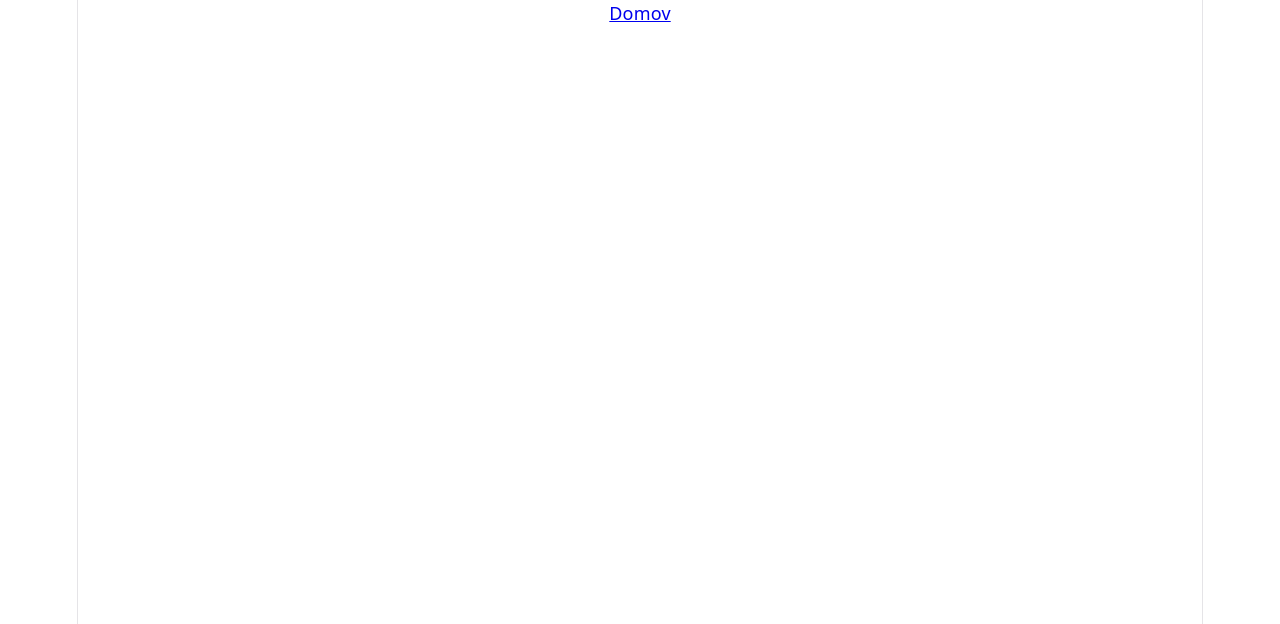
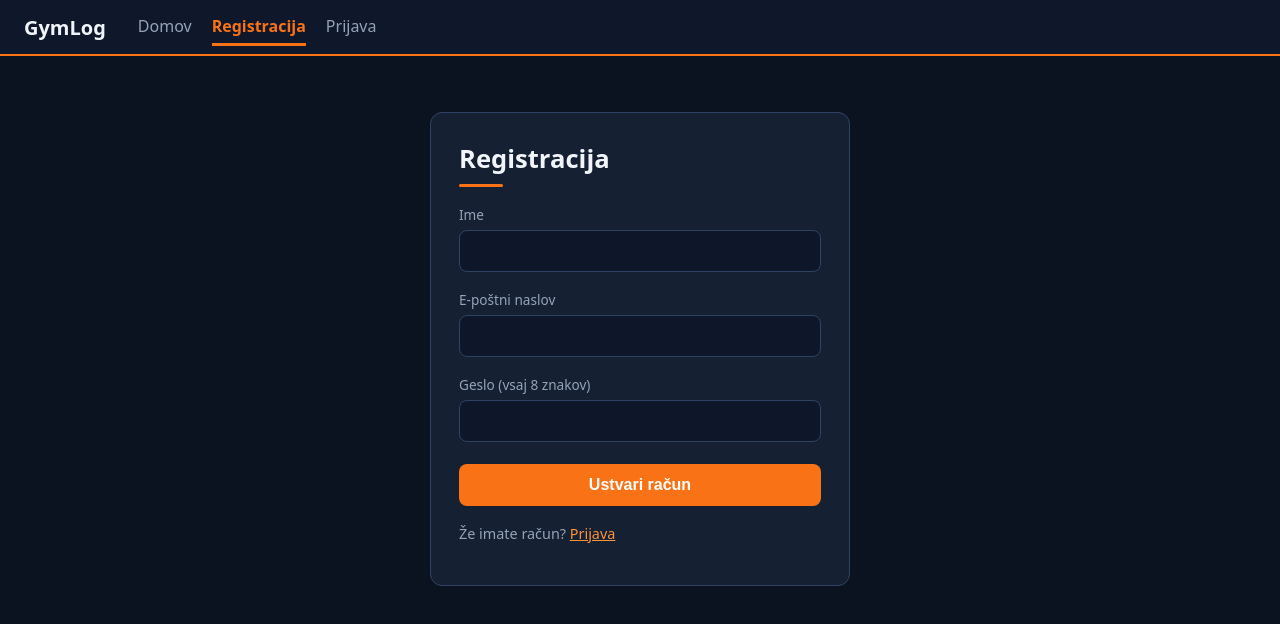
Before and after one commit to SimeonJovanovski32/RIRS-Vaje-Gymlog, a React app in the folder frontend/: page /registracija in a window 1280 px wide. Before the commit this address had no page. Shown: the top 624 px of the page. Built offline with nearby package versions, Linux system fonts and the light colour scheme; the HTML template or start-up script is replaced by a standard one.

Commit message:
style: osnovni videz aplikacije in obrazca za registracijo (#6)

```diff
--- a/frontend/src/App.jsx
+++ b/frontend/src/App.jsx
@@ -1,5 +1,10 @@
 import { useEffect, useState } from 'react'
-import { Link, Route, Routes } from 'react-router-dom'
+import { NavLink, Route, Routes, useLocation } from 'react-router-dom'
+import Registracija from './pages/Registracija.jsx'
+
+function povezava({ isActive }) {
+  return isActive ? 'aktiven' : ''
+}
 
 function Domov() {
   const [stanje, setStanje] = useState('preverjam...')
@@ -12,9 +17,20 @@ function Domov() {
   }, [])
 
   return (
-    <div>
+    <div className="kartica">
       <h1>GymLog</h1>
-      <p>Stanje API-ja: {stanje}</p>
+      <p className="podnozje">Stanje API-ja: {stanje}</p>
+    </div>
+  )
+}
+
+function Prijava() {
+  const { state } = useLocation()
+  return (
+    <div className="kartica">
+      <h1>Prijava</h1>
+      {state?.registriran && <p className="uspeh">Registracija je uspela. Prijavite se.</p>}
+      <p className="podnozje">Prijavni obrazec bo dodan v US-02.</p>
     </div>
   )
 }
@@ -22,12 +38,21 @@ function Domov() {
 export default function App() {
   return (
     <div>
-      <nav>
-        <Link to="/">Domov</Link>
-      </nav>
-      <Routes>
-        <Route path="/" element={<Domov />} />
-      </Routes>
+      <header className="vrh">
+        <span className="logo">GymLog</span>
+        <nav>
+          <NavLink to="/" end className={povezava}>Domov</NavLink>
+          <NavLink to="/registracija" className={povezava}>Registracija</NavLink>
+          <NavLink to="/prijava" className={povezava}>Prijava</NavLink>
+        </nav>
+      </header>
+      <main className="stran">
+        <Routes>
+          <Route path="/" element={<Domov />} />
+          <Route path="/registracija" element={<Registracija />} />
+          <Route path="/prijava" element={<Prijava />} />
+        </Routes>
+      </main>
     </div>
   )
 }
--- a/frontend/src/index.css
+++ b/frontend/src/index.css
@@ -1,111 +1,163 @@
 :root {
-  --text: #6b6375;
-  --text-h: #08060d;
-  --bg: #fff;
-  --border: #e5e4e7;
-  --code-bg: #f4f3ec;
-  --accent: #aa3bff;
-  --accent-bg: rgba(170, 59, 255, 0.1);
-  --accent-border: rgba(170, 59, 255, 0.5);
-  --social-bg: rgba(244, 243, 236, 0.5);
-  --shadow:
-    rgba(0, 0, 0, 0.1) 0 10px 15px -3px, rgba(0, 0, 0, 0.05) 0 4px 6px -2px;
-
-  --sans: system-ui, 'Segoe UI', Roboto, sans-serif;
-  --heading: system-ui, 'Segoe UI', Roboto, sans-serif;
-  --mono: ui-monospace, Consolas, monospace;
-
-  font: 18px/145% var(--sans);
-  letter-spacing: 0.18px;
-  color-scheme: light dark;
-  color: var(--text);
-  background: var(--bg);
-  font-synthesis: none;
-  text-rendering: optimizeLegibility;
-  -webkit-font-smoothing: antialiased;
-  -moz-osx-font-smoothing: grayscale;
-
-  @media (max-width: 1024px) {
-    font-size: 16px;
-  }
+  color-scheme: dark;
+  font-family: system-ui, -apple-system, 'Segoe UI', Roboto, sans-serif;
 }
 
-@media (prefers-color-scheme: dark) {
-  :root {
-    --text: #9ca3af;
-    --text-h: #f3f4f6;
-    --bg: #16171d;
-    --border: #2e303a;
-    --code-bg: #1f2028;
-    --accent: #c084fc;
-    --accent-bg: rgba(192, 132, 252, 0.15);
-    --accent-border: rgba(192, 132, 252, 0.5);
-    --social-bg: rgba(47, 48, 58, 0.5);
-    --shadow:
-      rgba(0, 0, 0, 0.4) 0 10px 15px -3px, rgba(0, 0, 0, 0.25) 0 4px 6px -2px;
-  }
-
-  #social .button-icon {
-    filter: invert(1) brightness(2);
-  }
+* {
+  box-sizing: border-box;
 }
 
 body {
   margin: 0;
+  background: #0b1220;
+  color: #f1f5f9;
+  min-height: 100vh;
 }
 
-#root {
-  width: 1126px;
-  max-width: 100%;
-  margin: 0 auto;
-  text-align: center;
-  border-inline: 1px solid var(--border);
-  min-height: 100svh;
-  display: flex;
-  flex-direction: column;
-  box-sizing: border-box;
+a {
+  color: #fb923c;
 }
 
-h1,
-h2 {
-  font-family: var(--heading);
-  font-weight: 500;
-  color: var(--text-h);
+.vrh {
+  display: flex;
+  align-items: center;
+  gap: 32px;
+  padding: 0 24px;
+  height: 56px;
+  background: #0f172a;
+  border-bottom: 2px solid #f97316;
 }
 
-h1 {
-  font-size: 56px;
-  letter-spacing: -1.68px;
-  margin: 32px 0;
-  @media (max-width: 1024px) {
-    font-size: 36px;
-    margin: 20px 0;
-  }
-}
-h2 {
-  font-size: 24px;
-  line-height: 118%;
-  letter-spacing: -0.24px;
-  margin: 0 0 8px;
-  @media (max-width: 1024px) {
-    font-size: 20px;
-  }
-}
-p {
-  margin: 0;
+.logo {
+  font-weight: 700;
+  font-size: 1.25rem;
 }
 
-code,
-.counter {
-  font-family: var(--mono);
-  display: inline-flex;
-  border-radius: 4px;
-  color: var(--text-h);
+.vrh nav {
+  display: flex;
+  gap: 20px;
 }
 
-code {
-  font-size: 15px;
-  line-height: 135%;
-  padding: 4px 8px;
-  background: var(--code-bg);
+.vrh nav a {
+  color: #94a3b8;
+  text-decoration: none;
+  padding: 6px 0;
+  border-bottom: 3px solid transparent;
 }
+
+.vrh nav a:hover {
+  color: #f1f5f9;
+}
+
+.vrh nav a.aktiven {
+  color: #f97316;
+  border-bottom-color: #f97316;
+  font-weight: 600;
+}
+
+.stran {
+  padding: 32px 16px;
+}
+
+.kartica {
+  max-width: 420px;
+  margin: 24px auto;
+  background: #162033;
+  border: 1px solid #2f4264;
+  border-radius: 12px;
+  padding: 28px;
+}
+
+.kartica h1 {
+  margin: 0;
+  font-size: 1.6rem;
+}
+
+.kartica h1::after {
+  content: '';
+  display: block;
+  width: 44px;
+  height: 3px;
+  background: #f97316;
+  margin-top: 8px;
+  border-radius: 2px;
+}
+
+.polje {
+  margin-top: 18px;
+}
+
+.polje label {
+  display: block;
+  font-size: 0.85rem;
+  color: #94a3b8;
+  margin-bottom: 6px;
+}
+
+.polje input {
+  width: 100%;
+  padding: 11px 12px;
+  background: #0e1729;
+  color: #f1f5f9;
+  border: 1px solid #2f4264;
+  border-radius: 8px;
+  font-size: 1rem;
+}
+
+.polje input:focus {
+  outline: none;
+  border-color: #f97316;
+  box-shadow: 0 0 0 3px rgba(249, 115, 22, 0.25);
+}
+
+.napaka-polje {
+  color: #f87171;
+  font-size: 0.85rem;
+  margin: 6px 0 0;
+}
+
+.napaka {
+  background: #3b1717;
+  border: 1px solid #f87171;
+  color: #fecaca;
+  padding: 10px 12px;
+  border-radius: 8px;
+  margin-top: 18px;
+}
+
+.uspeh {
+  background: #10301f;
+  border: 1px solid #22c55e;
+  color: #86efac;
+  padding: 10px 12px;
+  border-radius: 8px;
+  margin-top: 18px;
+}
+
+.gumb {
+  width: 100%;
+  margin-top: 22px;
+  padding: 12px;
+  background: #f97316;
+  color: #fff;
+  border: 0;
+  border-radius: 8px;
+  font-size: 1rem;
+  font-weight: 700;
+  cursor: pointer;
+}
+
+.gumb:hover {
+  background: #fb923c;
+}
+
+.gumb:disabled {
+  opacity: 0.6;
+  cursor: not-allowed;
+}
+
+.podnozje {
+  margin-top: 18px;
+  color: #94a3b8;
+  font-size: 0.9rem;
+}
--- /dev/null
+++ b/frontend/src/pages/Registracija.jsx
@@ -0,0 +1,69 @@
+import { useState } from 'react'
+import { Link, useNavigate } from 'react-router-dom'
+
+export default function Registracija() {
+  const navigate = useNavigate()
+  const [vrednosti, setVrednosti] = useState({ ime: '', email: '', geslo: '' })
+  const [polja, setPolja] = useState({})
+  const [napaka, setNapaka] = useState('')
+  const [posilja, setPosilja] = useState(false)
+
+  function onChange(e) {
+    setVrednosti({ ...vrednosti, [e.target.name]: e.target.value })
+  }
+
+  async function onSubmit(e) {
+    e.preventDefault()
+    setPolja({})
+    setNapaka('')
+    setPosilja(true)
+    try {
+      const res = await fetch('/api/auth/register', {
+        method: 'POST',
+        headers: { 'Content-Type': 'application/json' },
+        body: JSON.stringify(vrednosti),
+      })
+      const data = await res.json()
+      if (res.status === 201) {
+        navigate('/prijava', { state: { registriran: true } })
+        return
+      }
+      if (data.polja) setPolja(data.polja)
+      setNapaka(data.napaka || 'Registracija ni uspela')
+    } catch {
+      setNapaka('Strežnik ni dosegljiv')
+    } finally {
+      setPosilja(false)
+    }
+  }
+
+  return (
+    <div className="kartica">
+      <h1>Registracija</h1>
+      <form onSubmit={onSubmit} noValidate>
+        <div className="polje">
+          <label htmlFor="ime">Ime</label>
+          <input id="ime" name="ime" value={vrednosti.ime} onChange={onChange} />
+          {polja.ime && <p className="napaka-polje" role="alert">{polja.ime}</p>}
+        </div>
+        <div className="polje">
+          <label htmlFor="email">E-poštni naslov</label>
+          <input id="email" name="email" type="email" value={vrednosti.email} onChange={onChange} />
+          {polja.email && <p className="napaka-polje" role="alert">{polja.email}</p>}
+        </div>
+        <div className="polje">
+          <label htmlFor="geslo">Geslo (vsaj 8 znakov)</label>
+          <input id="geslo" name="geslo" type="password" value={vrednosti.geslo} onChange={onChange} />
+          {polja.geslo && <p className="napaka-polje" role="alert">{polja.geslo}</p>}
+        </div>
+        {napaka && <p className="napaka" role="alert">{napaka}</p>}
+        <button className="gumb" type="submit" disabled={posilja}>
+          {posilja ? 'Pošiljam...' : 'Ustvari račun'}
+        </button>
+      </form>
+      <p className="podnozje">
+        Že imate račun? <Link to="/prijava">Prijava</Link>
+      </p>
+    </div>
+  )
+}
```
